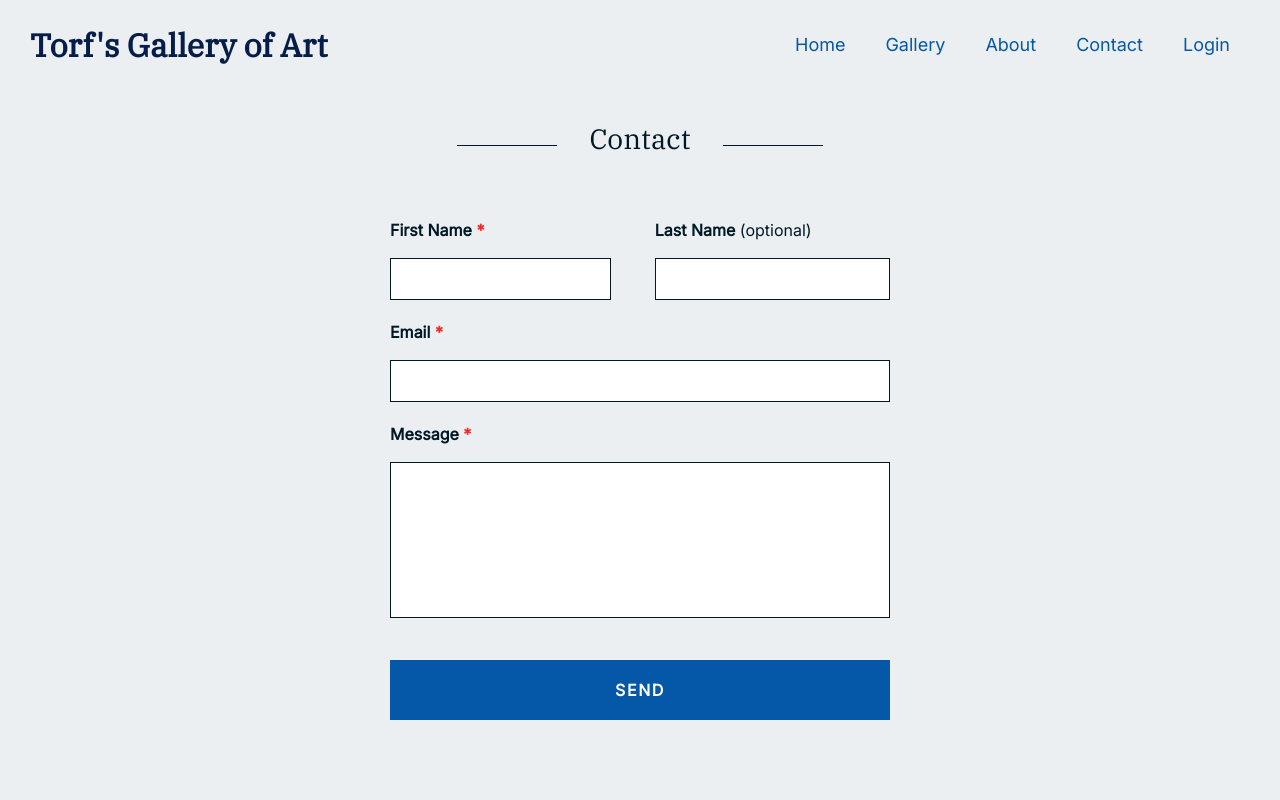
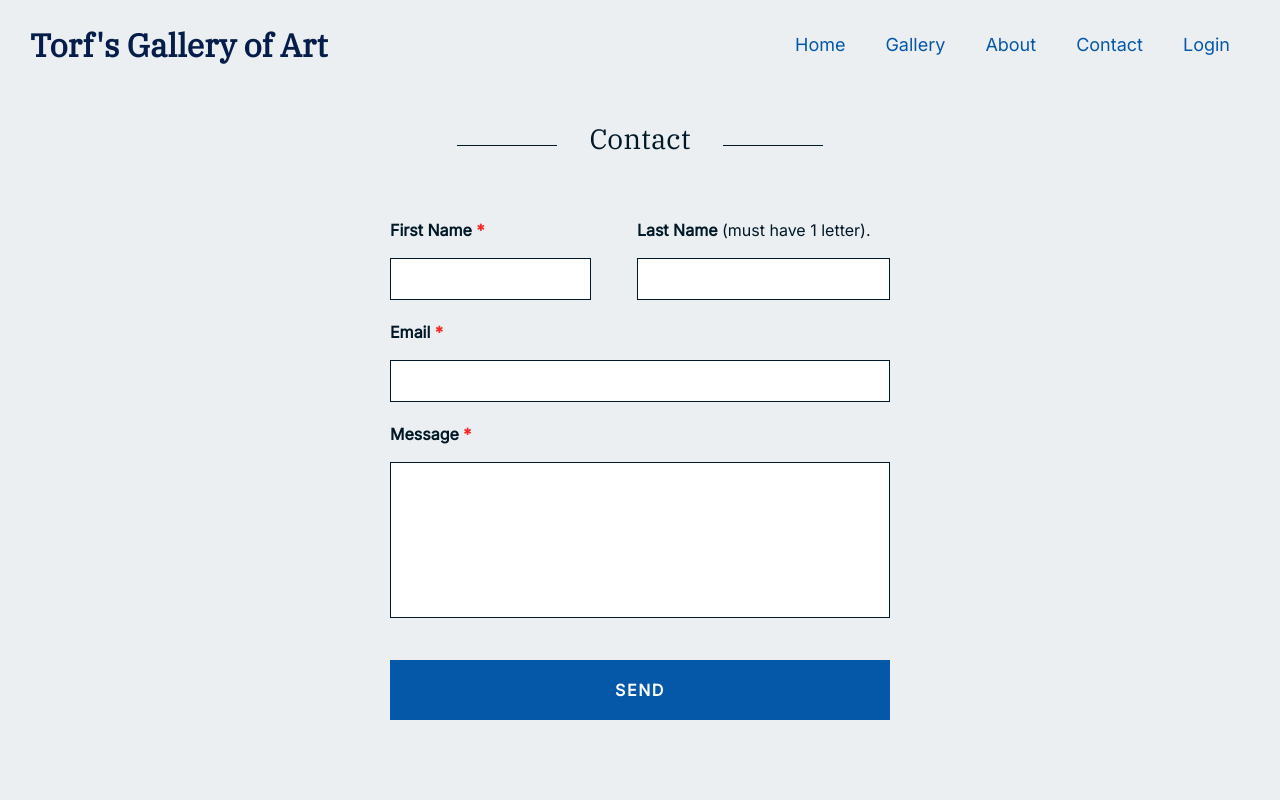
Before and after one commit to lunadragon06/torfs-art-gallery, a React (Create React App) app: page /contact in a window 1280 px wide. Shown: the top 800 px of the page. Built offline with nearby package versions, Linux system fonts and the light colour scheme.

Commit message:
Update Contact.js

```diff
--- a/src/components/pages/Contact.js
+++ b/src/components/pages/Contact.js
@@ -13,7 +13,7 @@ const url = BASE_URL + "/contacts";
 const schema = yup.object().shape({
     first_name: yup.string()
             .required("Enter your first name."),
-    last_name: yup.string(),
+    last_name: yup.string().required().min(1, "Type in first letter of surname."),
     email: yup.string()
             .email("The email is not valid.")
             .required("Please enter your email."),
@@ -55,7 +55,7 @@ function Contact() {
     }
 
 	return (
-		<>
+		<div>
 			<Heading content="Contact" />
 			<form onSubmit={handleSubmit(onSubmit)}>
             {submitError && <FormError>{submitError}</FormError>}
@@ -74,7 +74,7 @@ function Contact() {
 				</div>
 				<div>
 			        <label className="label" htmlFor="fname">
-					    Last Name <span className="optxt">(optional)</span>
+					    Last Name <span className="optxt">(must have 1 letter).</span>
 				    </label>
                     <input className="input"
                            id="last_name"
@@ -107,7 +107,7 @@ function Contact() {
                             {submitting ? "Sending..." : "SEND"}
                 </button>
             </form>
-		</>
+		</div>
 	);
 }
 
```
